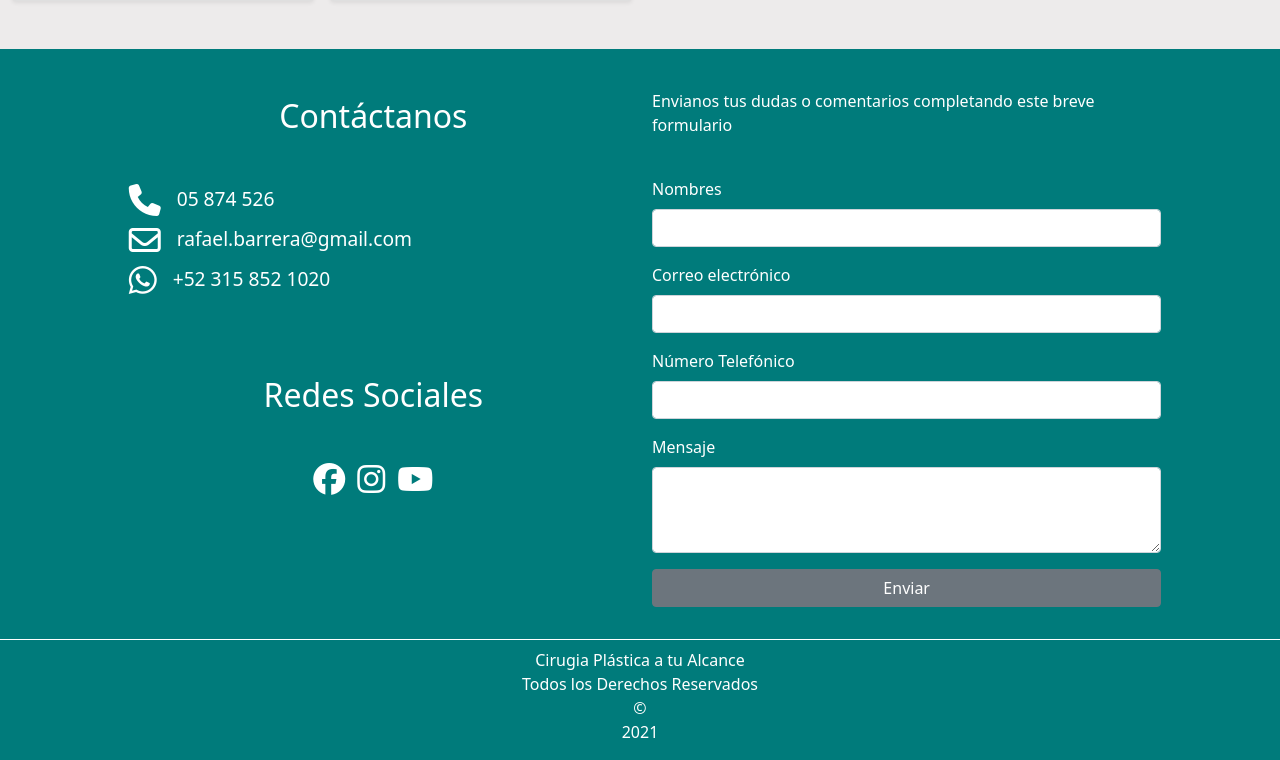
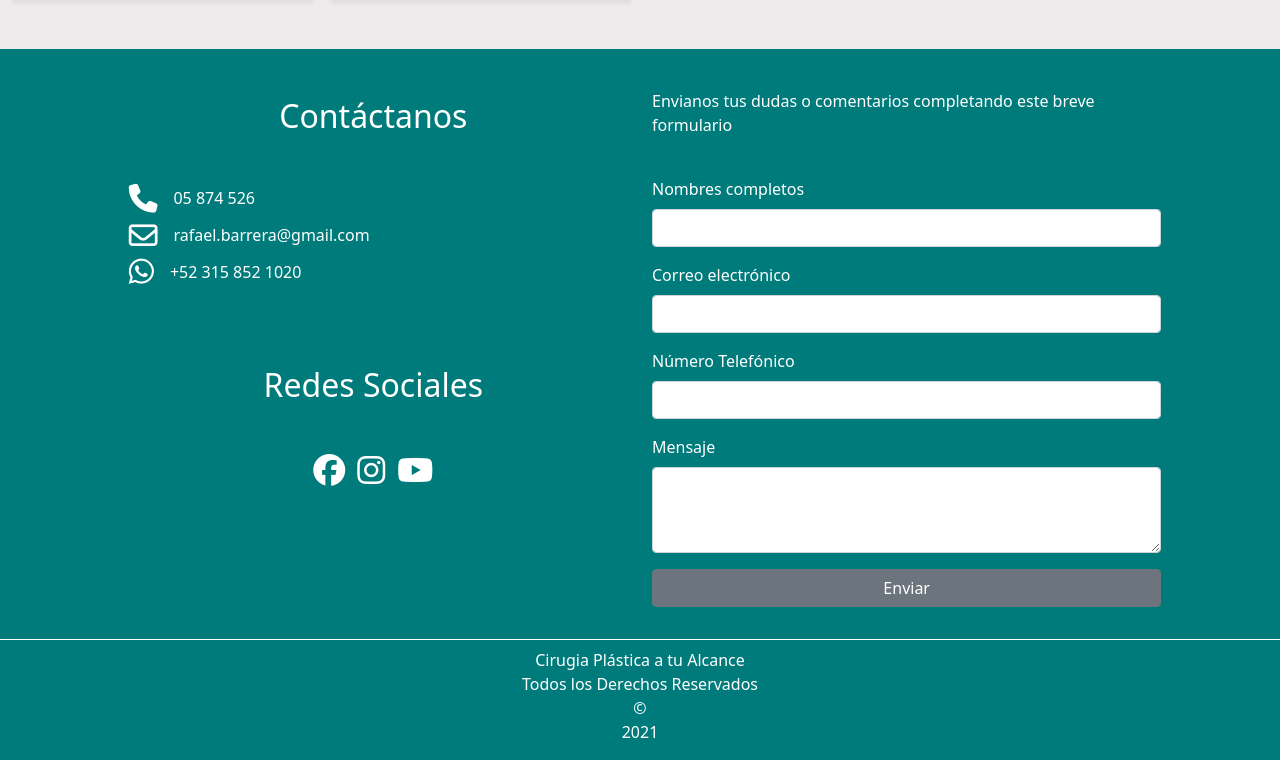
Before and after one commit to edgmuo1085/site-cirugia-plastica, a PHP site: page / in a window 1280 px wide. Shown: the part 2263-3023 px from the top of the page. Run offline with PHP 8.4, Linux system fonts and the light colour scheme; some libraries are stand-ins or nearby versions.

Commit message:
Ajustes de footer

```diff
--- a/css/main.css
+++ b/css/main.css
@@ -97,13 +97,13 @@ body {
 }
 
 .footer-informacion i {
-    font-size: 2em;
+    font-size: 1.8em;
     color: #fff;
     padding-right: 8px;
 }
 
 .footer-informacion span {
-    font-size: 1.2em;
+    font-size: 1em;
     color: #fff;
     padding: 1px 8px;
 }
--- a/index.php
+++ b/index.php
@@ -247,7 +247,7 @@
 						<form class="row g-3">
 
 							<div class="col-md-12">
-								<label for="inputNombres" class="form-label color-white">Nombres</label>
+								<label for="inputNombres" class="form-label color-white">Nombres completos</label>
 								<input type="text" class="form-control" id="inputNombres">
 							</div>
 							<div class="col-md-12">
```
